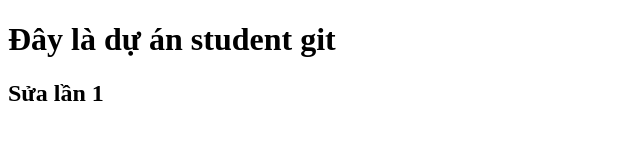
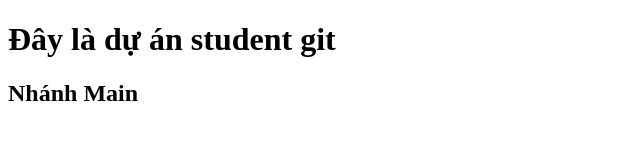
Before and after one commit to it-ntkhang/duangit, a plain HTML site: page index.html in a window 1280 px wide. Shown: the full height of the page, 0-640 px from the left. Drawn offline with Linux system fonts and the light colour scheme.

Commit message:
six commit

```diff
--- a/index.html
+++ b/index.html
@@ -7,6 +7,6 @@
   </head>
   <body>
     <h1>Đây là dự án student git</h1>
-    <h2>Sửa lần 1</h2>
+    <h2>Nhánh Main</h2>
   </body>
 </html>
```
